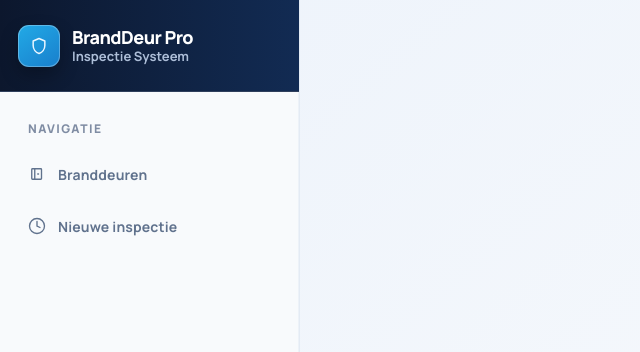
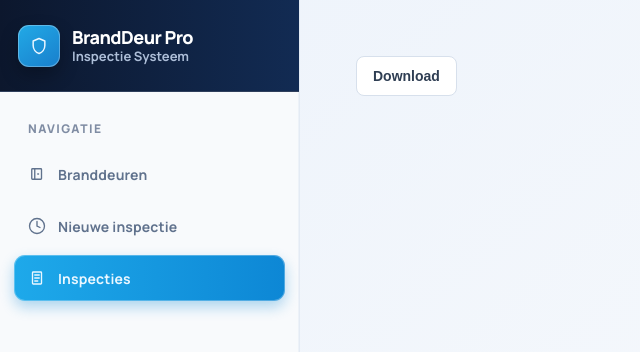
Before and after one commit to aikobeyers/branddeur-pro-front, an Angular app: page /inspecties-overzicht in a window 1280 px wide. Before the commit this address led to /. Shown: the top 352 px of the page, without its empty margins (0-640 px from the left). Built offline with nearby package versions, Linux system fonts and the light colour scheme.

Commit message:
Inspections overview page

```diff
--- /dev/null
+++ b/src/app/components/inspections/inspections-overview/inspections-overview.html
@@ -0,0 +1,3 @@
+<section class="inspections-overview">
+  <button type="button" class="download-button">Download</button>
+</section>
--- /dev/null
+++ b/src/app/components/inspections/inspections-overview/inspections-overview.scss
@@ -0,0 +1,15 @@
+.inspections-overview {
+  padding: 24px;
+}
+
+.download-button {
+  height: 40px;
+  padding: 0 16px;
+  border-radius: 8px;
+  border: 1px solid #d7e0ec;
+  background: #ffffff;
+  color: #2f3e53;
+  font-size: 14px;
+  font-weight: 700;
+  cursor: pointer;
+}
--- /dev/null
+++ b/src/app/components/inspections/inspections-overview/inspections-overview.ts
@@ -0,0 +1,9 @@
+import { ChangeDetectionStrategy, Component } from '@angular/core';
+
+@Component({
+  selector: 'app-inspections-overview',
+  changeDetection: ChangeDetectionStrategy.OnPush,
+  templateUrl: './inspections-overview.html',
+  styleUrl: './inspections-overview.scss'
+})
+export class InspectionsOverviewComponent {}
--- a/src/app/components/side-navigation/side-navigation.html
+++ b/src/app/components/side-navigation/side-navigation.html
@@ -56,7 +56,7 @@
         <span class="item-text">Branddeuren</span>
       </a>
 
-      <a class="nav-item" routerLink="new-inspection" routerLinkActive="active">
+      <a class="nav-item" routerLink="nieuwe-inspectie" routerLinkActive="active">
         <span class="item-icon" aria-hidden="true">
           <svg viewBox="0 0 24 24" fill="none" xmlns="http://www.w3.org/2000/svg">
             <path d="M12 2C6.48 2 2 6.48 2 12C2 17.52 6.48 22 12 22C17.52 22 22 17.52 22 12C22 6.48 17.52 2 12 2Z" stroke="currentColor" stroke-width="1.8"/>
@@ -65,6 +65,19 @@
         </span>
 
         <span class="item-text">Nieuwe inspectie</span>
+      </a>
+
+      <a class="nav-item" routerLink="inspecties-overzicht" routerLinkActive="active">
+        <span class="item-icon" aria-hidden="true">
+          <svg viewBox="0 0 24 24" fill="none" xmlns="http://www.w3.org/2000/svg">
+            <path d="M7 4H17C17.55 4 18 4.45 18 5V19C18 19.55 17.55 20 17 20H7C6.45 20 6 19.55 6 19V5C6 4.45 6.45 4 7 4Z" stroke="currentColor" stroke-width="1.8"/>
+            <path d="M9 8H15" stroke="currentColor" stroke-width="1.8" stroke-linecap="round"/>
+            <path d="M9 12H15" stroke="currentColor" stroke-width="1.8" stroke-linecap="round"/>
+            <path d="M9 16H13" stroke="currentColor" stroke-width="1.8" stroke-linecap="round"/>
+          </svg>
+        </span>
+
+        <span class="item-text">Inspecties</span>
       </a>
     </section>
   </aside>
@@ -107,7 +120,7 @@
 
         <a
           class="nav-item"
-          routerLink="new-inspection"
+          routerLink="nieuwe-inspectie"
           routerLinkActive="active"
           (click)="closeMobileMenu()"
         >
@@ -120,6 +133,24 @@
 
           <span class="item-text">Nieuwe inspectie</span>
         </a>
+
+        <a
+          class="nav-item"
+          routerLink="inspecties-overzicht"
+          routerLinkActive="active"
+          (click)="closeMobileMenu()"
+        >
+          <span class="item-icon" aria-hidden="true">
+            <svg viewBox="0 0 24 24" fill="none" xmlns="http://www.w3.org/2000/svg">
+              <path d="M7 4H17C17.55 4 18 4.45 18 5V19C18 19.55 17.55 20 17 20H7C6.45 20 6 19.55 6 19V5C6 4.45 6.45 4 7 4Z" stroke="currentColor" stroke-width="1.8"/>
+              <path d="M9 8H15" stroke="currentColor" stroke-width="1.8" stroke-linecap="round"/>
+              <path d="M9 12H15" stroke="currentColor" stroke-width="1.8" stroke-linecap="round"/>
+              <path d="M9 16H13" stroke="currentColor" stroke-width="1.8" stroke-linecap="round"/>
+            </svg>
+          </span>
+
+          <span class="item-text">Inspecties</span>
+        </a>
       </section>
     </div>
   </nav>
```
Also changed, not shown: src/app/app.routes.ts (+6 -1 lines).
